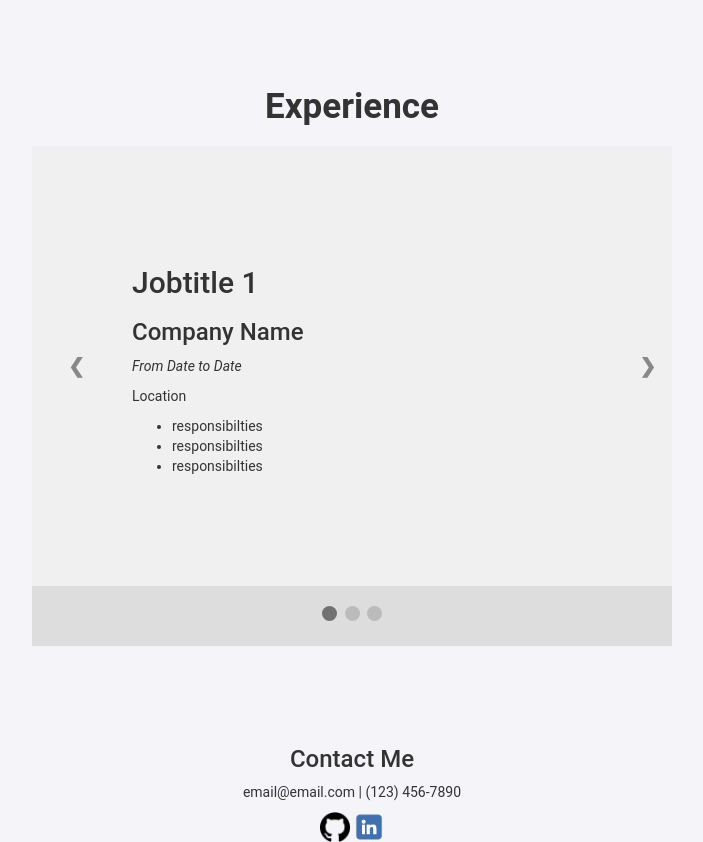
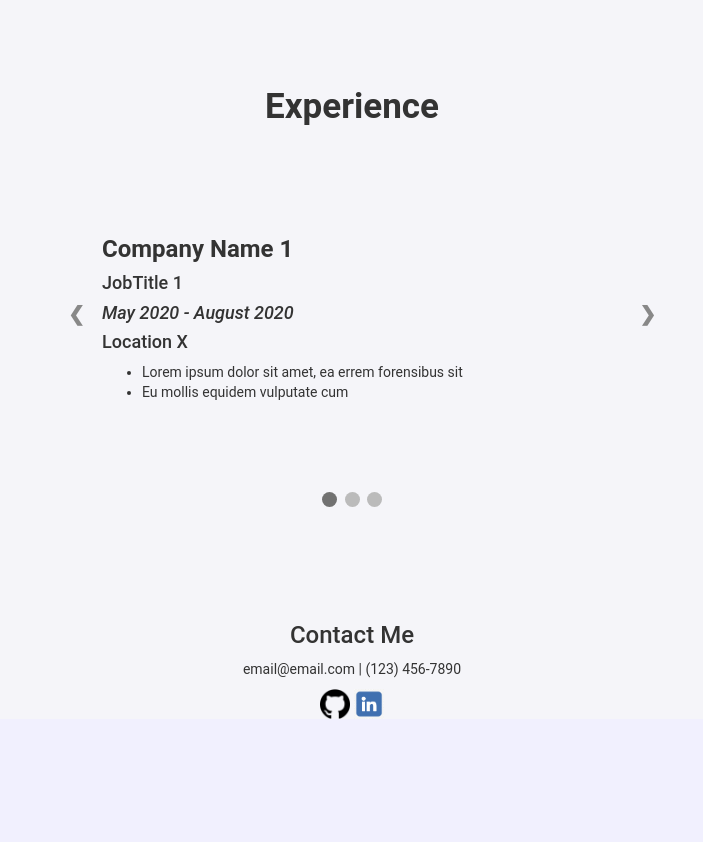
Before and after one commit to rashelrr/mlh-portfolio-project, a Flask app: page / in a window 1280 px wide. Shown: the part 1883-2725 px from the top of the page, without its empty margins (288-991 px from the left). After the commit the page ends 2602 px from the top, so only its background shows below. Run offline with Flask 2, Linux system fonts and the light colour scheme; some libraries are stand-ins or nearby versions.

Commit message:
finished adding jinja to work experiences and added formatting

```diff
--- a/app/information.py
+++ b/app/information.py
@@ -14,7 +14,7 @@ info = {
     'education_duration' : ['2019 - 2023', '2016 - 2019'],
     # Work Experience
     'job_titles' : ['JobTitle 1', 'JobTitle 2', 'JobTitle 3'],
-    'company_names' : ['Company Name', 'Company Name', 'Company Name'],
+    'company_names' : ['Company Name 1', 'Company Name 2', 'Company Name 3'],
     'start_dates' : ['May 2020', 'January 2021', 'June 2021'],
     'end_dates' : ['August 2020', 'May 2021', 'August 2021'],
     'locations': ['Location X', 'Location Y', 'Location Z'],
--- a/app/static/styles/main.css
+++ b/app/static/styles/main.css
@@ -102,7 +102,6 @@ body {
 /* Slideshow container */
 .slideshow-container {
     position: relative;
-    background: #f1f1f1f1;
     margin: auto;
     width: 50%;
     padding: 20px;
@@ -111,7 +110,7 @@ body {
 /* Slides */
 .mySlides {
     display: none;
-    padding: 80px;
+    padding: 50px;
 }
 
 /* Next & previous buttons */
@@ -145,8 +144,7 @@ body {
 /* The dot/bullet/indicator container */
 .dot-container {
     text-align: center;
-    padding: 20px;
-    background: #ddd;
+    padding: 10px;
     margin: auto;
     width: 50%;
 }
--- a/app/templates/index.html
+++ b/app/templates/index.html
@@ -137,41 +137,21 @@
     <div style="margin:100px 0px;">
         <h2 style="margin:20px; text-align:center; font-size:35px !important; font-weight:bold;">Experience</h2>
         <div id = "experience" class="slideshow-container" style="opacity:0;">
-            <div class="mySlides">
-                <h2>Jobtitle 1</h2>
-                <h3>Company Name</h3>
-                <p><i>From Date to Date</i></p>
-                <p>Location</p>
-                <ul>
-                    <li>responsibilties</li>
-                    <li>responsibilties</li>
-                    <li>responsibilties</li>
-                </ul>
-            </div>
-
-            <div class="mySlides">
-                <h2>Jobtitle 2</h2>
-                <h3>Company Name</h3>
-                <p><i>From Date to Date</i></p>
-                <p>Location</p>
-                <ul>
-                    <li>responsibilties</li>
-                    <li>responsibilties</li>
-                    <li>responsibilties</li>
-                </ul>
-            </div>
-
-            <div class="mySlides">
-                <h2>Jobtitle 3</h2>
-                <h3>Company Name</h3>
-                <p><i>From Date to Date</i></p>
-                <p>Location</p>
-                <ul>
-                    <li>responsibilties</li>
-                    <li>responsibilties</li>
-                    <li>responsibilties</li>
-                </ul>
-            </div>
+            {% for i in range(job_titles|length) %}
+                <div class="mySlides">
+                    <h3 style="font-weight:bold;">{{company_names[i]}}</h3>
+                    <h4>{{job_titles[i]}}</h4>
+                    <h4><i> {{start_dates[i]}} - {{end_dates[i]}}</i></h4>
+                    <h4>{{locations[i]}}</h4>
+                    {% set str_resp = responsibilities[i] %}
+                    {% set lst_resp = str_resp.split('.')%}
+                    <ul>
+                        {% for j in range(lst_resp|length - 1) %}
+                            <li>{{lst_resp[j]}}</li>
+                        {% endfor %}
+                    </ul>
+                </div>
+            {% endfor %}
 
             <!-- Next/prev buttons -->
             <a class="prev" onclick="plusSlides(-1)">&#10094;</a>
```
